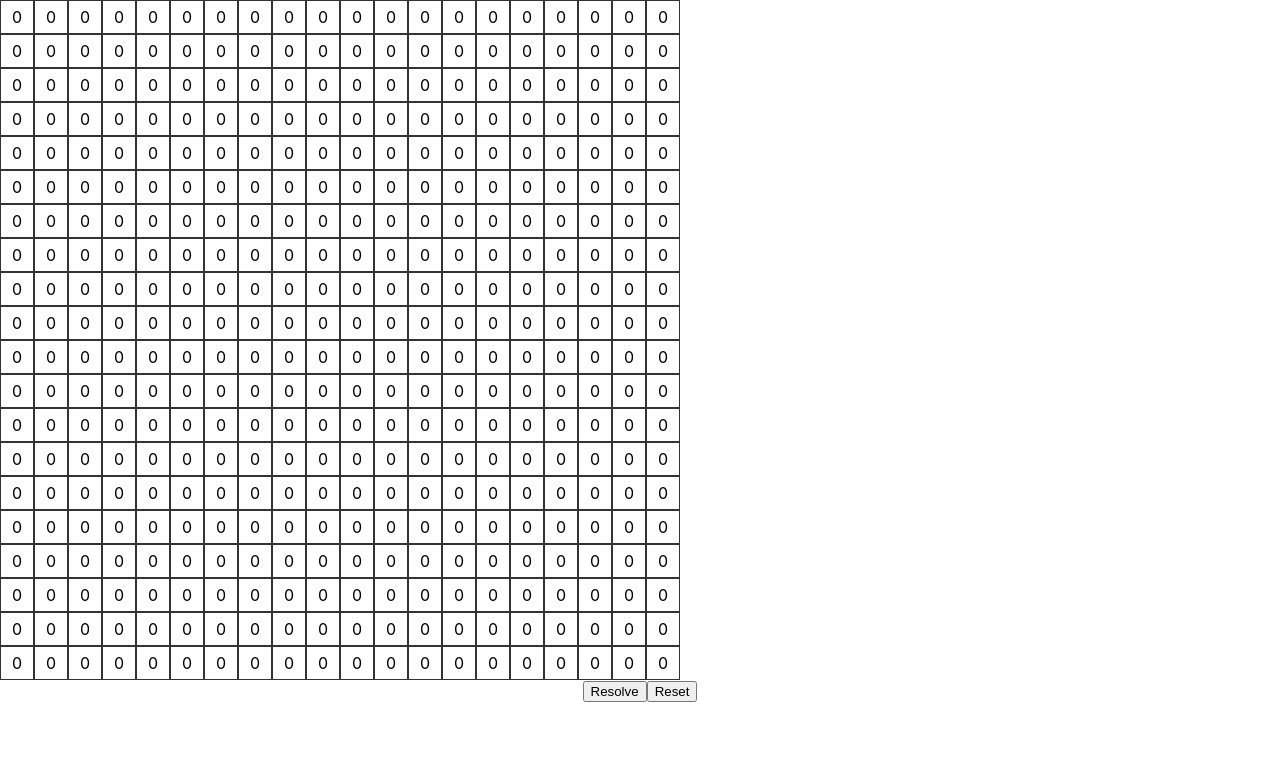
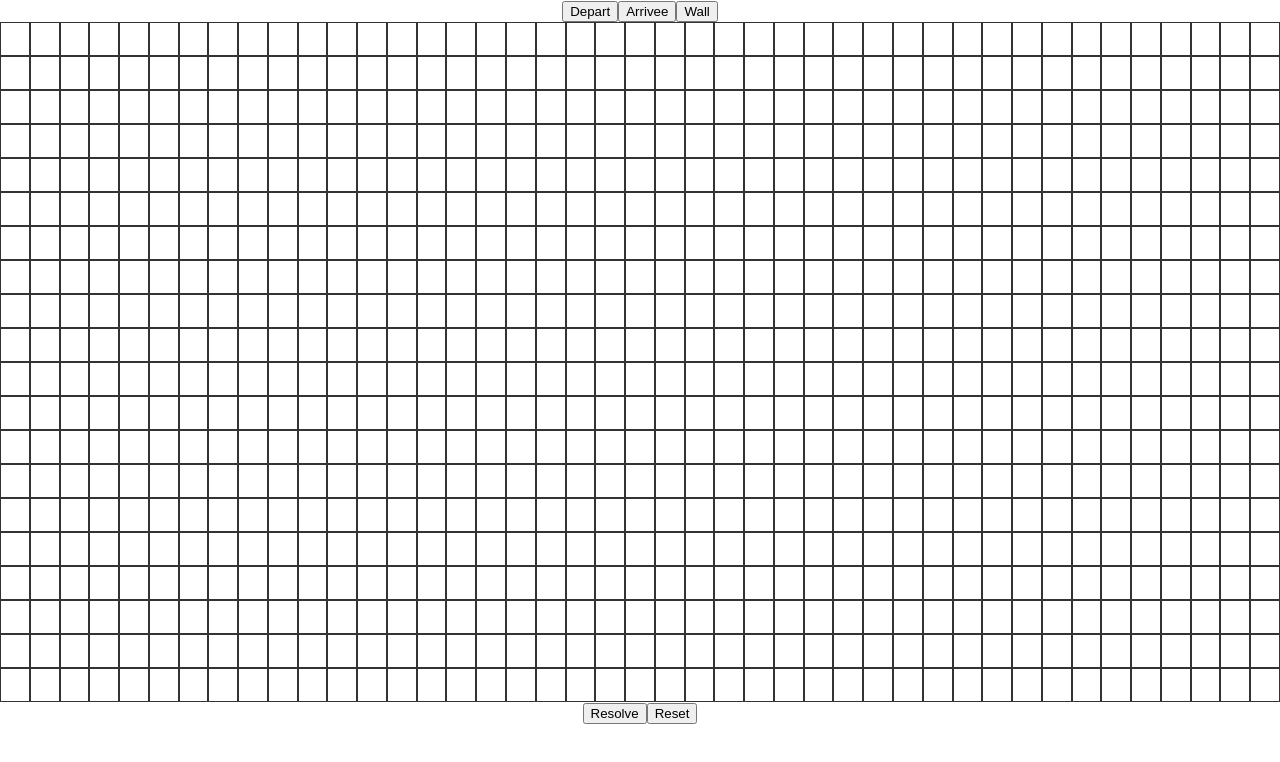
Before and after one commit to MOSvisio/pathfinding-react, a React (Create React App) app: page / in a window 1280 px wide. Shown: the top 762 px of the page. Built offline with nearby package versions, Linux system fonts and the light colour scheme.

Commit message:
v1 : block button added

```diff
--- a/src/App.css
+++ b/src/App.css
@@ -36,3 +36,7 @@
     transform: rotate(360deg);
   }
 }
+
+table {
+  margin: auto;
+}
--- a/src/GraphController.js
+++ b/src/GraphController.js
@@ -1,8 +1,8 @@
 import React, { useContext } from 'react';
-import { GraphContext } from './Store/GraphContext';
+import { GraphContext, Block } from './Store/GraphContext';
 
 const GraphController = () => {
-    const {graph, depart, arrivee, refs, reset} = useContext(GraphContext);
+    const {graph, depart, arrivee, refs, reset, block, setBlock} = useContext(GraphContext);
 
     /*
     useEffect(() => {
@@ -132,8 +132,19 @@ const GraphController = () => {
         return [];
     }
 
+
+    const setBlockType = (type) => {
+        setBlock(type);
+    }
+
     return (
         <div>
+            <div>
+                <button onClick={() => setBlockType(Block.DEPART)}>Depart</button>
+                <button onClick={() => setBlockType(Block.ARRIVEE)}>Arrivee</button>
+                <button onClick={() => setBlockType(Block.WALL)}>Wall</button>
+            </div>
+            <div>
             <table className="Graph" style={{borderSpacing: 0}}>
                 <tbody>
                 {
@@ -151,6 +162,7 @@ const GraphController = () => {
                 }
                 </tbody>
             </table>
+            </div>
             <button onClick= {() => aStarWiki()}>Resolve</button>
             <button onClick={() => reset()}>Reset</button>
         </div>
--- a/src/Node.js
+++ b/src/Node.js
@@ -1,9 +1,9 @@
 import React, { useState, useContext, useEffect, forwardRef, useImperativeHandle } from 'react';
-import { GraphContext } from './Store/GraphContext';
+import { GraphContext, Block } from './Store/GraphContext';
 
 
 const Node = forwardRef((props, ref) => {
-    const {graph, setGraph, depart, setDepart, arrivee, setArrivee, refs} = useContext(GraphContext);
+    const {graph, setGraph, depart, setDepart, arrivee, setArrivee, refs, block} = useContext(GraphContext);
     const [coord, setCoord] = useState({x: props.x, y: props.y});
     const [colorBg, setColorBg] = useState(props.color);
     const [isWall, setIsWall] = useState(false);
@@ -18,7 +18,7 @@ const Node = forwardRef((props, ref) => {
     }, [refs])*/
 
     const setColor = (color) => {
-        if (colorBg !== "blue")
+        if (colorBg !== "blue" && colorBg !== "yellow")
             setColorBg(color)
     }
 
@@ -26,19 +26,20 @@ const Node = forwardRef((props, ref) => {
         console.log("coord : " + refs.current[x][y].coord)
         refs.current[x][y].setColor("red")
         console.log("depart", depart)
-        if (Object.keys(depart).length === 0)
+        if (block === Block.DEPART)
         {
             setDepart({x: x, y:y});
             setColorBg("blue")
             console.log("set Depart");
         }
-        else if (Object.keys(arrivee).length === 0)
+        else if (block === Block.ARRIVEE)
         {
             setArrivee({x: x, y:y});
             setColorBg("yellow");
             console.log("set Arrivee");
         }
-        else {
+        else if (block === Block.WALL)
+        {
             setIsWall(true)
             graph[coord.x][coord.y].isWall = true
             setColorBg("black");
@@ -65,7 +66,7 @@ const Node = forwardRef((props, ref) => {
 
     return (
         <td onClick={(e) => setDepartArrivee(e)} style={{ border: "1px solid #333", width: "30px", height: "30px", backgroundColor: colorBg}}>
-            {isWall ? "" : cout}
+            {isWall ? "" : ""}
         </td>
     );
 })
--- a/src/Store/GraphContext.js
+++ b/src/Store/GraphContext.js
@@ -9,12 +9,20 @@ const contextInit = {
     setDepart: () => {},
     arrivee: {},
     setArrivee: () => {},
-    reset: () => {}
+    reset: () => {},
+    block: "",
+    setBlock: () => {}
 };
 
 export const GraphContext = createContext(
     contextInit
 );
+
+export const Block = {
+    DEPART: "depart",
+    ARRIVEE: "arrivee",
+    WALL: "wall"
+}
 
 const GraphProvider = (props) => {
 
@@ -38,10 +46,11 @@ const GraphProvider = (props) => {
     }
 
     const initGraph = () => {
+        let w = window.innerWidth / 30
         let graphTmp = [];
         for (let xMax = 0; xMax < 20; xMax++ ) {
             let line = []
-            for (let yMax = 0; yMax < 20; yMax++ ) {
+            for (let yMax = 0; yMax < w; yMax++ ) {
                 const nodeObject = new NodeObject(Node, null, 0, {x: xMax, y: yMax}, 0, false);
                 line.push(nodeObject)
             }
@@ -55,6 +64,7 @@ const GraphProvider = (props) => {
     const [graph, setGraph] = useState(initGraph);
     const [depart, setDepart] = useState({});
     const [arrivee, setArrivee] = useState({});
+    const [block, setBlock] = useState("");
 
     const reset = () => {
         for (const line of refs.current) {
@@ -81,7 +91,9 @@ const GraphProvider = (props) => {
         setDepart: (e) => setDepart(e),
         arrivee: arrivee,
         setArrivee: (e) => setArrivee(e),
-        reset: () => reset()
+        reset: () => reset(),
+        block: block,
+        setBlock: (e) => setBlock(e)
     };
 
     return (
```
